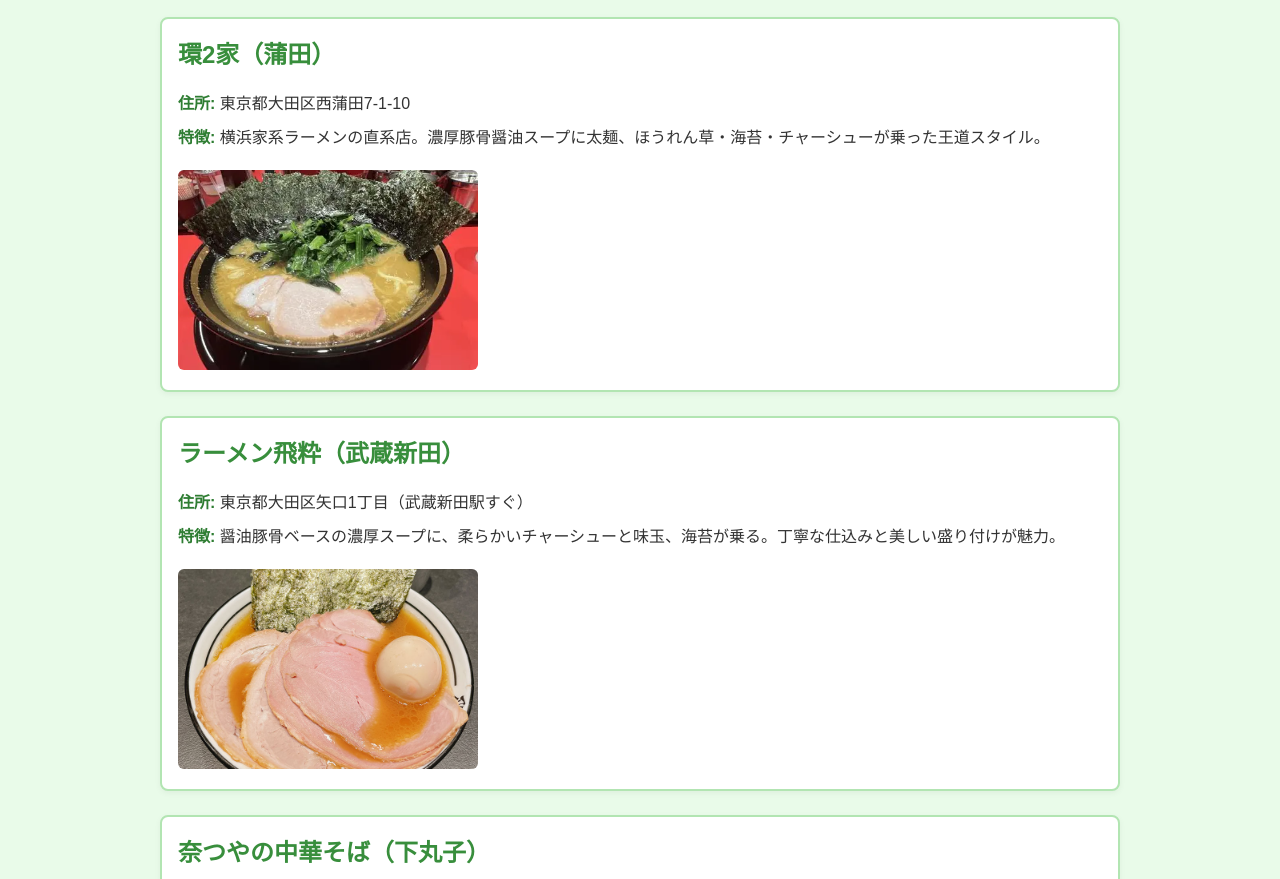
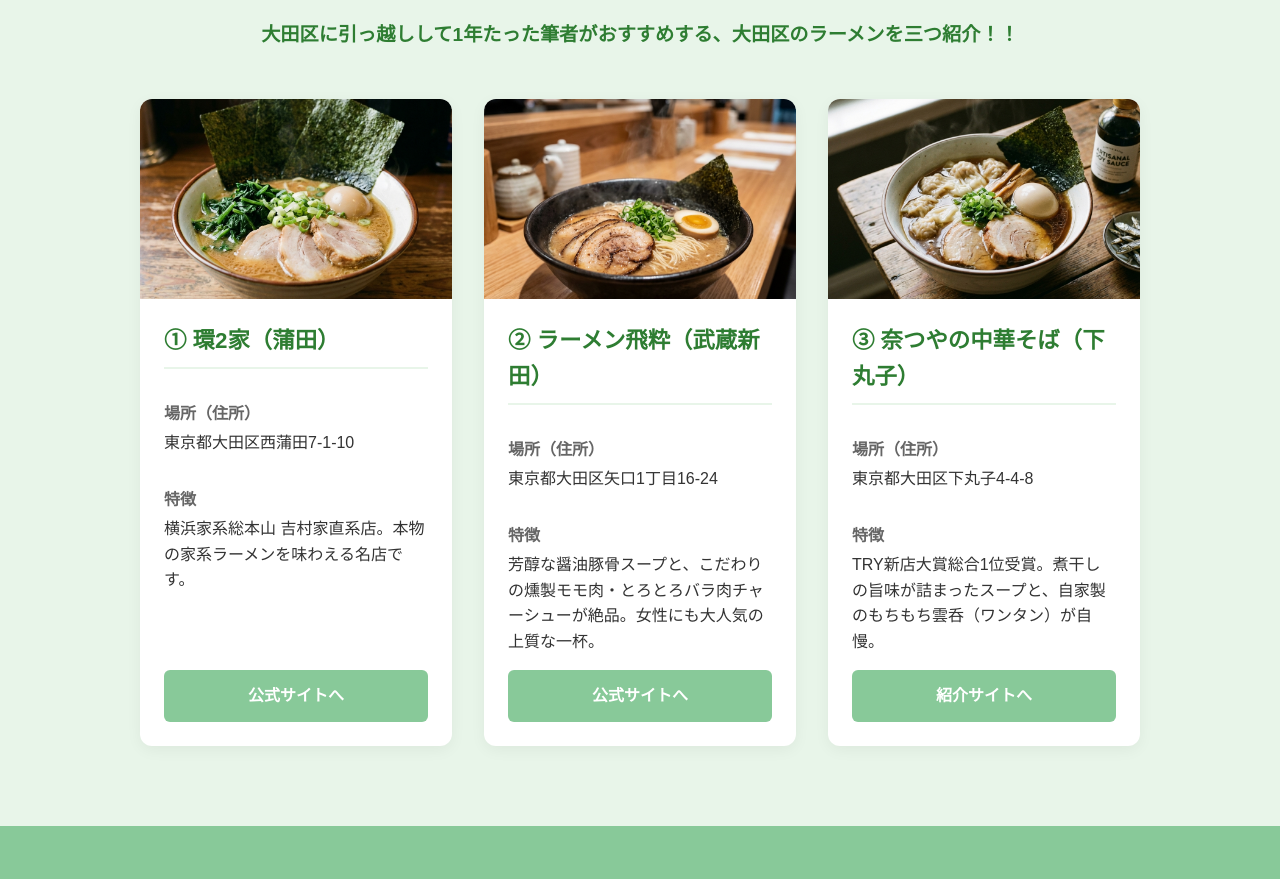
Before and after one commit to yk-ramendaisuki/yk-ramendaisuki.github.io, a plain HTML site: page index.html in a window 1280 px wide. Shown: the part 146-1025 px from the top of the page. Drawn offline with Linux system fonts and the light colour scheme; a web font is replaced by a local one.

Commit message:
Add files via upload

```diff
--- a/index.html
+++ b/index.html
@@ -2,100 +2,85 @@
 <html lang="ja">
 <head>
     <meta charset="UTF-8">
+    <meta name="viewport" content="width=device-width, initial-scale=1.0">
     <title>私がおすすめする大田区ラーメン</title>
-  <meta name="viewport" content="width=device-width, initial-scale=1.0">
-  <!-- Google Fonts: BIZ UDP ゴシック -->
-  <link href="https://fonts.googleapis.com/css2?family=BIZ+UDP+Gothic&display=swap" rel="stylesheet">
-  <style>
-    body {
-      font-family: 'BIZ UDP Gothic', sans-serif;
-      background-color: #e9fbe9; /* ライトグリーン基調 */
-      color: #333;
-      margin: 0;
-      padding: 0;
-    }
-    header {
-      background-color: #b2e5b2;
-      padding: 20px;
-      text-align: center;
-    }
-    header h1 {
-      margin: 0;
-      font-size: 2em;
-      color: #2e7d32;
-    }
-    .lead {
-      background-color: #dfffe0;
-      padding: 16px;
-      text-align: center;
-      font-size: 1.1em;
-    }
-    .container {
-      max-width: 960px;
-      margin: 0 auto;
-      padding: 20px;
-    }
-    .shop {
-      background: #ffffff;
-      border: 2px solid #b2e5b2;
-      border-radius: 8px;
-      margin-bottom: 24px;
-      padding: 16px;
-      box-shadow: 0 2px 6px rgba(0,0,0,0.05);
-    }
-    .shop h2 {
-      margin-top: 0;
-      color: #388e3c;
-    }
-    .shop img {
-      width: 300px;      /* 横幅を固定 */
-      height: 200px;     /* 高さを固定 */
-      object-fit: cover; /* 画像を枠に合わせてトリミング */
-      border-radius: 6px;
-      margin-top: 12px;
-    }
-
-    .info {
-      margin: 10px 0;
-    }
-    .info strong {
-      color: #2e7d32;
-    }
-  </style>
+    <link rel="preconnect" href="https://fonts.googleapis.com">
+    <link rel="preconnect" href="https://fonts.gstatic.com" crossorigin>
+    <link href="https://fonts.googleapis.com/css2?family=BIZ+UDPGothic:wght@400;700&display=swap" rel="stylesheet">
+    <link rel="stylesheet" href="style.css">
 </head>
 <body>
     <header>
         <h1>私がおすすめする大田区ラーメン</h1>
     </header>
-  <div class="lead">
-    大田区に引っ越しして1年たった筆者がおすすめする、大田区のラーメンを三つ紹介！！
+
+    <main>
+        <section class="intro">
+            <p>大田区に引っ越しして1年たった筆者がおすすめする、大田区のラーメンを三つ紹介！！</p>
+        </section>
+
+        <div class="ramen-list">
+            <!-- Shop 1: Kan2ya -->
+            <article class="ramen-card">
+                <div class="card-image">
+                    <img src="kan2ya.png" alt="環2家（蒲田）">
                 </div>
-  <div class="container">
+                <div class="card-content">
+                    <h2>① 環2家（蒲田）</h2>
+                    <div class="info-group">
+                        <h3>場所（住所）</h3>
+                        <p>東京都大田区西蒲田7-1-10</p>
+                    </div>
+                    <div class="info-group">
+                        <h3>特徴</h3>
+                        <p>横浜家系総本山 吉村家直系店。本物の家系ラーメンを味わえる名店です。</p>
+                    </div>
+                    <a href="https://kan2ya.com/shop/" target="_blank" class="shop-link">公式サイトへ</a>
+                </div>
+            </article>
 
-    <!-- 環2家 -->
-    <div class="shop">
-      <h2>環2家（蒲田）</h2>
-      <div class="info"><strong>住所:</strong> 東京都大田区西蒲田7-1-10</div>
-      <div class="info"><strong>特徴:</strong> 横浜家系ラーメンの直系店。濃厚豚骨醤油スープに太麺、ほうれん草・海苔・チャーシューが乗った王道スタイル。</div>
-      <img src="環2家.webp" alt="環2家のラーメン写真">
+            <!-- Shop 2: Hiiki -->
+            <article class="ramen-card">
+                <div class="card-image">
+                    <img src="hiiki.png" alt="ラーメン飛粋（武蔵新田）">
                 </div>
+                <div class="card-content">
+                    <h2>② ラーメン飛粋（武蔵新田）</h2>
+                    <div class="info-group">
+                        <h3>場所（住所）</h3>
+                        <p>東京都大田区矢口1丁目16-24</p>
+                    </div>
+                    <div class="info-group">
+                        <h3>特徴</h3>
+                        <p>芳醇な醤油豚骨スープと、こだわりの燻製モモ肉・とろとろバラ肉チャーシューが絶品。女性にも大人気の上質な一杯。</p>
+                    </div>
+                    <a href="https://hiiki.co.jp/" target="_blank" class="shop-link">公式サイトへ</a>
+                </div>
+            </article>
 
-    <!-- ラーメン飛粋 -->
-    <div class="shop">
-      <h2>ラーメン飛粋（武蔵新田）</h2>
-      <div class="info"><strong>住所:</strong> 東京都大田区矢口1丁目（武蔵新田駅すぐ）</div>
-      <div class="info"><strong>特徴:</strong> 醤油豚骨ベースの濃厚スープに、柔らかいチャーシューと味玉、海苔が乗る。丁寧な仕込みと美しい盛り付けが魅力。</div>
-      <img src="飛粋.jpg" alt="ラーメン飛粋のラーメン写真">
+            <!-- Shop 3: Natsuya -->
+            <article class="ramen-card">
+                <div class="card-image">
+                    <img src="natsuya.png" alt="奈つやの中華そば（下丸子）">
                 </div>
+                <div class="card-content">
+                    <h2>③ 奈つやの中華そば（下丸子）</h2>
+                    <div class="info-group">
+                        <h3>場所（住所）</h3>
+                        <p>東京都大田区下丸子4-4-8</p>
+                    </div>
+                    <div class="info-group">
+                        <h3>特徴</h3>
+                        <p>TRY新店大賞総合1位受賞。煮干しの旨味が詰まったスープと、自家製のもちもち雲呑（ワンタン）が自慢。</p>
+                    </div>
+                    <a href="https://www.ota-happy-life.com/ramen-natsuya-simomaruko/" target="_blank" class="shop-link">紹介サイトへ</a>
+                </div>
+            </article>
+        </div>
+    </main>
 
-    <!-- 奈つやの中華そば -->
-    <div class="shop">
-      <h2>奈つやの中華そば（下丸子）</h2>
-      <div class="info"><strong>住所:</strong> 東京都大田区下丸子4-4-8</div>
-      <div class="info"><strong>特徴:</strong> 煮干しの旨味が効いた淡麗スープに、雲呑やチャーシューが乗る中華そば。化学調味料不使用で素材の味を活かした一杯。</div>
-      <img src="奈つやの中華そば.jpg" alt="奈つやの中華そばのラーメン写真">
-    </div>
-
-  </div>
+    <footer>
+        <p>&copy; 2025 Ota Ramen Selection</p>
+    </footer>
 </body>
 </html>
--- /dev/null
+++ b/style.css
@@ -0,0 +1,145 @@
+:root {
+    --primary-color: #88c999; /* Light green base */
+    --secondary-color: #e8f5e9; /* Very light green background */
+    --text-color: #333;
+    --accent-color: #2e7d32;
+    --font-main: 'BIZ UDPGothic', sans-serif;
+}
+
+body {
+    font-family: var(--font-main);
+    background-color: var(--secondary-color);
+    color: var(--text-color);
+    margin: 0;
+    padding: 0;
+    line-height: 1.6;
+}
+
+header {
+    background-color: var(--primary-color);
+    color: white;
+    text-align: center;
+    padding: 2rem 1rem;
+    box-shadow: 0 2px 4px rgba(0,0,0,0.1);
+}
+
+header h1 {
+    margin: 0;
+    font-size: 2rem;
+}
+
+main {
+    max-width: 1000px;
+    margin: 0 auto;
+    padding: 2rem 1rem;
+}
+
+.intro {
+    text-align: center;
+    margin-bottom: 3rem;
+    font-size: 1.2rem;
+    font-weight: bold;
+    color: var(--accent-color);
+}
+
+.ramen-list {
+    display: grid;
+    grid-template-columns: repeat(auto-fit, minmax(300px, 1fr));
+    gap: 2rem;
+}
+
+.ramen-card {
+    background: white;
+    border-radius: 12px;
+    overflow: hidden;
+    box-shadow: 0 4px 15px rgba(0,0,0,0.05);
+    transition: transform 0.3s ease;
+    display: flex;
+    flex-direction: column;
+}
+
+.ramen-card:hover {
+    transform: translateY(-5px);
+}
+
+.card-image {
+    height: 200px;
+    overflow: hidden;
+}
+
+.card-image img {
+    width: 100%;
+    height: 100%;
+    object-fit: cover;
+    transition: transform 0.3s ease;
+}
+
+.ramen-card:hover .card-image img {
+    transform: scale(1.05);
+}
+
+.card-content {
+    padding: 1.5rem;
+    flex-grow: 1;
+    display: flex;
+    flex-direction: column;
+}
+
+.card-content h2 {
+    color: var(--accent-color);
+    margin-top: 0;
+    margin-bottom: 1rem;
+    font-size: 1.4rem;
+    border-bottom: 2px solid var(--secondary-color);
+    padding-bottom: 0.5rem;
+}
+
+.info-group {
+    margin-bottom: 1rem;
+}
+
+.info-group h3 {
+    font-size: 1rem;
+    color: #666;
+    margin-bottom: 0.2rem;
+}
+
+.info-group p {
+    margin: 0;
+    font-weight: 500;
+}
+
+.shop-link {
+    display: inline-block;
+    margin-top: auto;
+    text-align: center;
+    background-color: var(--primary-color);
+    color: white;
+    text-decoration: none;
+    padding: 0.8rem;
+    border-radius: 6px;
+    font-weight: bold;
+    transition: background-color 0.3s;
+}
+
+.shop-link:hover {
+    background-color: var(--accent-color);
+}
+
+footer {
+    text-align: center;
+    padding: 2rem;
+    background-color: var(--primary-color);
+    color: white;
+    margin-top: 3rem;
+}
+
+@media (max-width: 600px) {
+    header h1 {
+        font-size: 1.5rem;
+    }
+
+    .intro {
+        font-size: 1rem;
+    }
+}
```
Also changed, not shown: hiiki.png (added), kan2ya.png (added), natsuya.png (added). Lines whose indentation alone changed are shown as unchanged.
